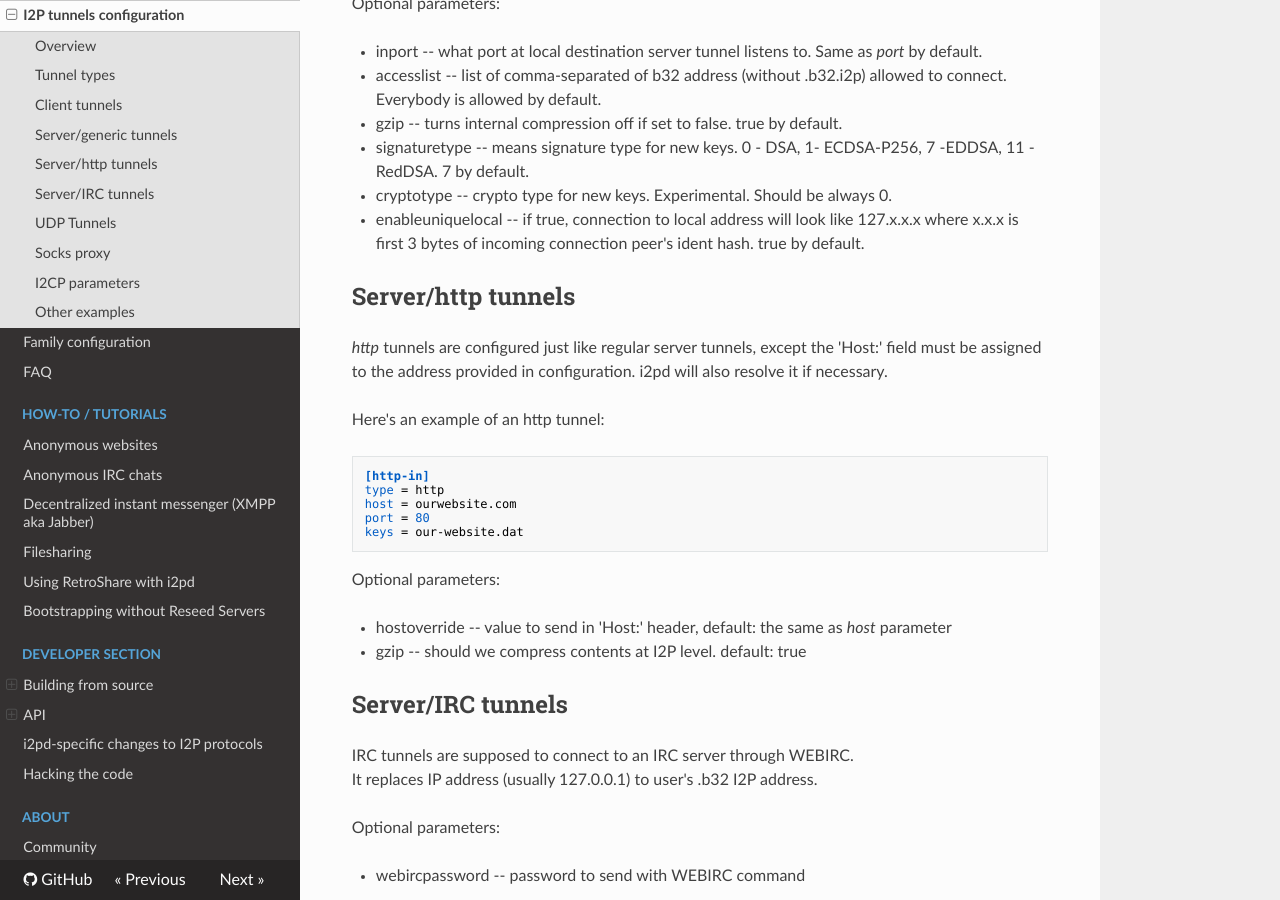
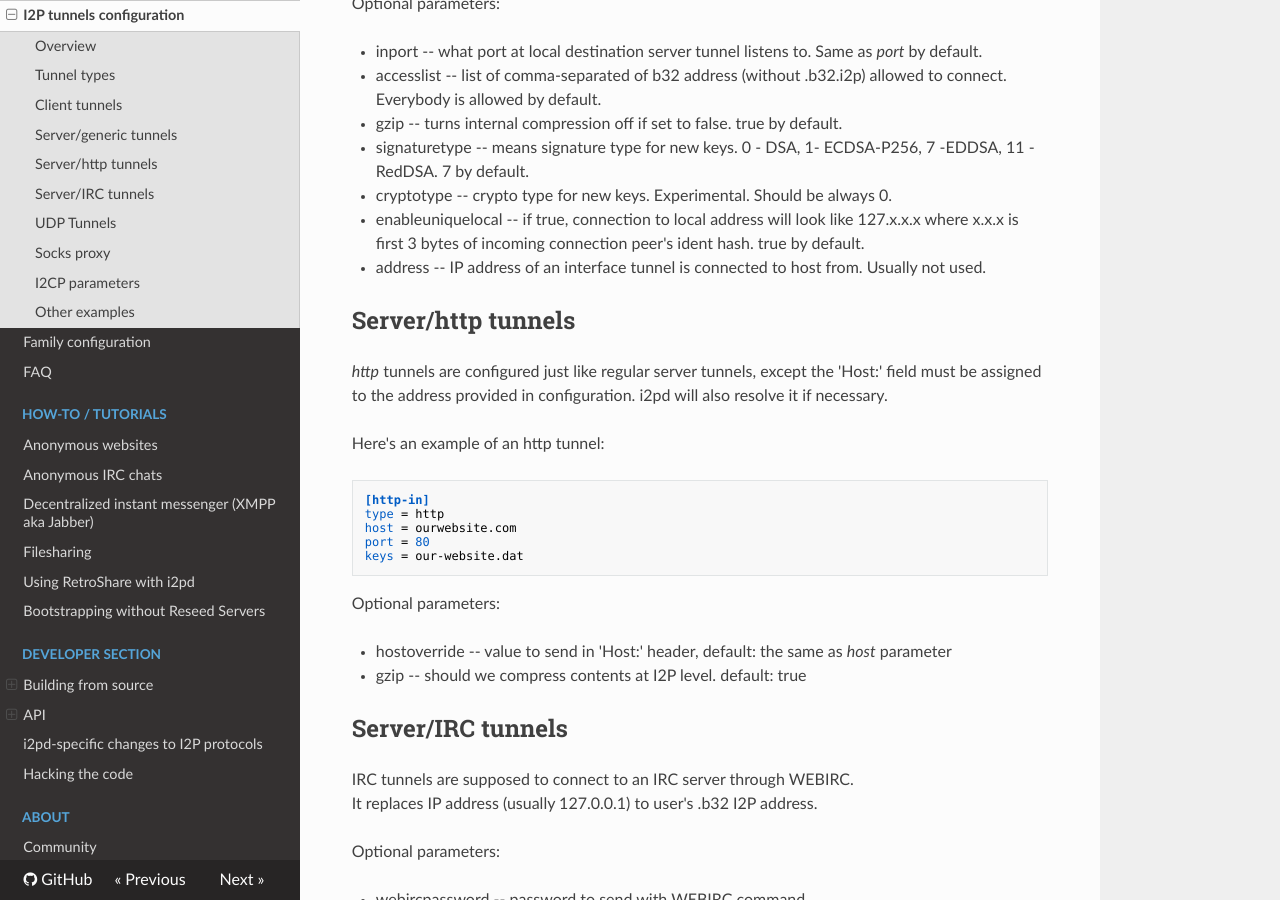
Before and after one commit to PurpleI2P/i2pd_docs_en, an MkDocs documentation site: the page built from docs/user-guide/tunnels.md, in a window 1280 px wide and 900 px high, scrolled down 1908 px. Built offline with MkDocs 1.6.1, drawn with Linux system fonts in a browser that asks for light colours; nearby versions of some CDN libraries; old or Windows-style settings are respelled for this version of MkDocs.

Commit message:
address for server tunnels

```diff
--- a/docs/user-guide/tunnels.md
+++ b/docs/user-guide/tunnels.md
@@ -79,8 +79,9 @@ Optional parameters:
 * accesslist    -- list of comma-separated of b32 address (without .b32.i2p) allowed to connect. Everybody is allowed by default.
 * gzip          -- turns internal compression off if set to false. true by default.
 * signaturetype -- means signature type for new keys. 0 - DSA, 1- ECDSA-P256, 7 -EDDSA, 11 -RedDSA.  7 by default.
-* cryptotype     -- crypto type for new keys. Experimental. Should be always 0.
+* cryptotype    -- crypto type for new keys. Experimental. Should be always 0.
 * enableuniquelocal -- if true, connection to local address will look like 127.x.x.x where x.x.x is first 3 bytes of incoming connection peer's ident hash. true by default.
+* address       -- IP address of an interface tunnel is connected to host from. Usually not used.
 
 Server/http tunnels
 -------------------
```
